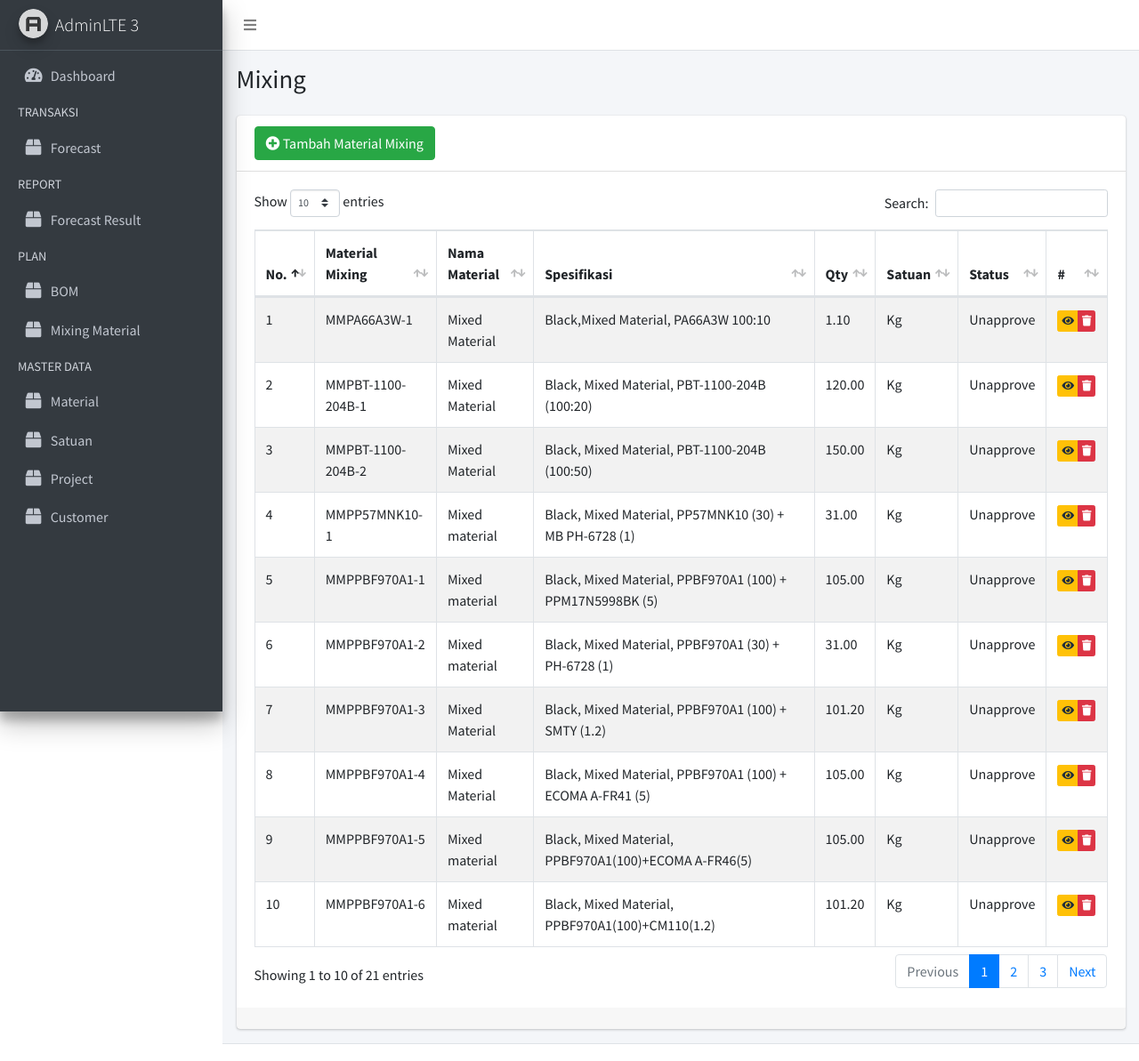
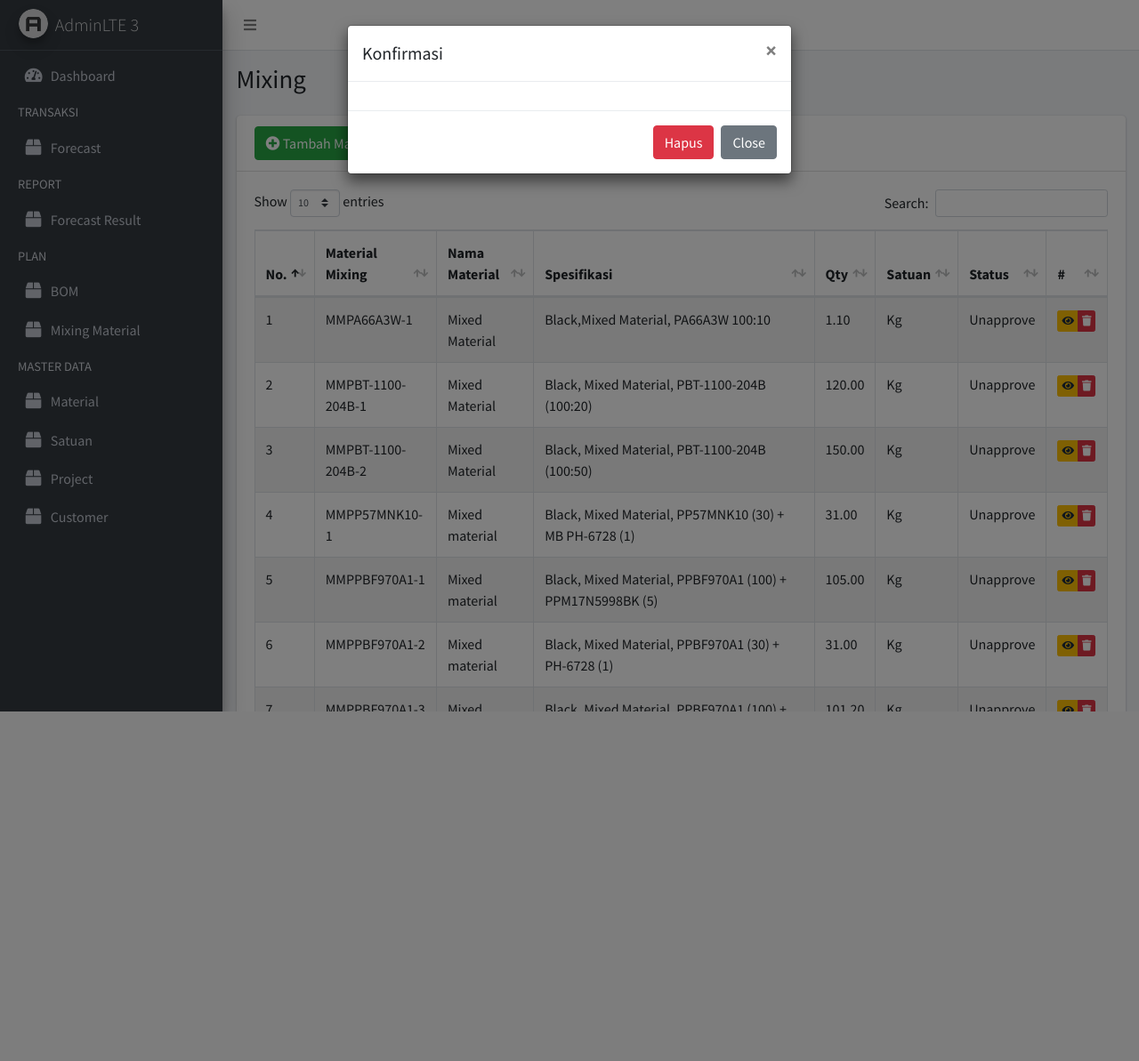
Before and after one commit to ardypriyo/mrp2, a CodeIgniter app: page /Mixing in a window 1280 px wide, after a click that opens the changed part. Shown: the top 1193 px of the page at 89% size. After the commit the page ends 800 px from the top, so only its background shows below. Run offline with CodeIgniter, Linux system fonts and the light colour scheme; data comes from the database, SQL or seed files in the repository; data that the repository does not hold is empty; some libraries are stand-ins or nearby versions.

Commit message:
Update Mixing

```diff
--- a/application/controllers/Mixing.php
+++ b/application/controllers/Mixing.php
@@ -13,6 +13,22 @@
         {
             $data['judul'] = 'Mixing';
             $data['data'] = $this->M_master->daftarMixing();
+            $data['detail'] = array(
+                'id'            => '',
+                'kode'          => '',
+                'kode_material' => '',
+                'nama_material' => '',
+                'spesifikasi'   => '',
+                'qty'           => '',
+                'satuan'        => '',
+                'nama_satuan'   => '',
+                'status'        => '',
+                'use_status'    => '',
+                'virgin'        => '',
+                'mb'            => '',
+                'regrind'       => ''
+            );
+
             $this->load->view('include/header', $data);
             $this->load->view('include/sidebar');
             $this->load->view('Mixing/index', $data);
--- a/application/views/Mixing/index.php
+++ b/application/views/Mixing/index.php
@@ -90,3 +90,7 @@
                 </div>
             </div>
         </div>
+
+        <?php
+            $this->load->view('Mixing/modal');
+        ?>
--- a/application/views/Mixing/modal.php
+++ b/application/views/Mixing/modal.php
@@ -11,7 +11,7 @@
                 <div class="modal-body">
                     <div class="form-group">
                         <label class="control-label">Kode Material</label>
-                        <select name="material" class="form-control select2bs4" id="material_detail" required>
+                        <select name="material" class="form-control select2bs4" id="" required>
                             <option value="">Pilih Material</option>
                             <?php
                                 foreach($material as $row)
@@ -200,3 +200,88 @@
         </div>
     </div>
 </div>
+
+<div class="modal fade" id="tambahMixing" tabindex="-1" role="dialog">
+    <div class="modal-dialog modal-lg" role="dialog">
+        <div class="modal-content">
+            <form method="POST" action="<?php echo base_url().'Mixing/insertParent'; ?>">
+                <div class="modal-header">
+                    <h5 class="modal-title">Edit Mixing Data</h5>
+                    <button type="button" class="close" data-dismiss="modal" aria-label="Close">
+                        <span aria-hidden="true">&times;</span>
+                    </button>
+                </div>
+                <div class="modal-body">
+                    <div class="row">
+                        <div class="col-6">
+                            <div class="form-group">
+                                <label class="control-label">Material Mixing</label>
+                                <select name="kode" class="form-control select2bs4" id="mixing" required>
+                                    <option value="">Pilih Material</option>
+                                    <?php
+                                        foreach($mix as $m)
+                                        {
+                                            ?>
+                                                <option value="<?php echo $m->id; ?>"><?php echo $m->kode; ?></option>
+                                            <?php
+                                        }
+                                    ?>
+                                </select>
+                            </div>
+                            <div class="form-group">
+                                <label class="'control-label">Nama Material</label>
+                                <input type="text" name="nama" class="form-control" readonly id="add_nama">
+                            </div>
+                            <div class="form-group">
+                                <label class="'control-label">Spesifikasi</label>
+                                <input type="text" name="spesifikasi" class="form-control" readonly id="add_spesifikasi">
+                            </div>
+                        </div>
+
+                        <div class="col-6">
+                            <div class="form-group">
+                                <label class="'control-label">Qty</label>
+                                <input type="text" name="qty" readonly class="form-control" required id="add_total">
+                            </div>
+                            <div class="form-group">
+                                <label class="'control-label">Satuan</label>
+                                <input type="text" name="nama_satuan" class="form-control" readonly id="add_nama_satuan">
+                            </div>
+                            <!-- <div class="form-group"> -->
+                                <!-- <label class="'control-label">Satuan</label> -->
+                                    <input type="hidden" name="satuan" class="form-control" readonly id="add_satuan">
+                                    <input type="hidden" name="kode_material" class="form-control" readonly id="add_kode_material">
+                            <!-- </div> -->
+                        </div>
+                    </div>
+                </div>
+                <div class="modal-footer">
+                    <button type="submit" class="btn btn-primary">Simpan</button>
+                    <button type="button" class="btn btn-secondary" data-dismiss="modal">Close</button>
+                </div>
+            </form>
+        </div>
+    </div>
+</div>
+
+<div class="modal fade" id="hapusMixing" tabindex="-1" role="dialog">
+    <div class="modal-dialog" role="dialog">
+        <div class="modal-content">
+            <form method="POST" action="<?php echo base_url().'Mixing/deleteData' ?>">
+                <div class="modal-header">
+                    <h5 class="modal-title">Konfirmasi</h5>
+                    <button type="button" class="close" data-dismiss="modal" aria-label="Close">
+                        <span aria-hidden="true">&times;</span>
+                    </button>
+                </div>
+                <div class="modal-body">
+
+                </div>
+                <div class="modal-footer">
+                    <button type="submit" class="btn btn-danger">Hapus</button>
+                    <button type="button" class="btn btn-secondary" data-dismiss="modal">Close</button>
+                </div>
+            </form>
+        </div>
+    </div>
+</div>
```
Also changed, not shown: application/views/Mixing/detail.php (+27 -21 lines).
